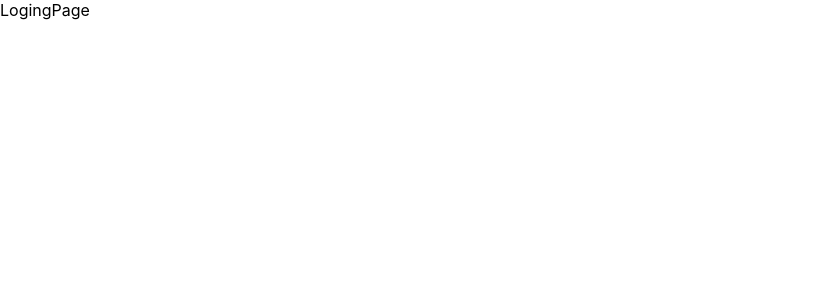
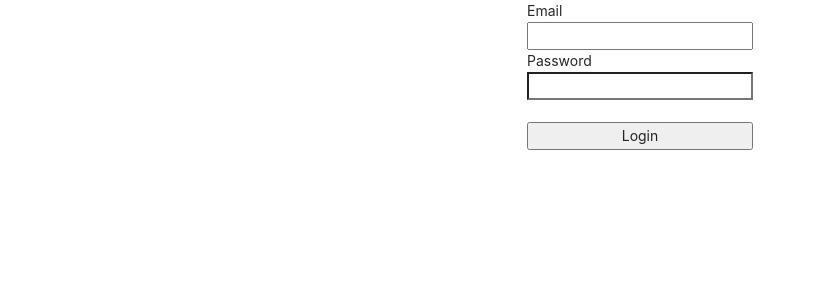
Before and after one commit to TestJeong/Hook_Test, a React (Create React App) app: page /login in a window 1280 px wide. Shown: the top 300 px of the page, without its empty margins (0-815 px from the left). Built offline with nearby package versions, Linux system fonts and the light colour scheme.

Commit message:
Login Page 구현 1

```diff
--- /dev/null
+++ b/src/_reducers/index.js
@@ -0,0 +1,5 @@
+import { combineReducers } from "redux";
+
+const rootReducer = combineReducers({});
+
+export default rootReducer;
--- a/src/components/views/LandingPage/LandingPage.js
+++ b/src/components/views/LandingPage/LandingPage.js
@@ -5,7 +5,19 @@ function LandingPage() {
   useEffect(() => {
     axios.get("/api/hello").then((response) => console.log(response.data));
   }, []);
-  return <div>LandingPage</div>;
+  return (
+    <div
+      style={{
+        display: "flex",
+        justifyContent: "center",
+        alignItems: "center",
+        width: "100%",
+        height: "100%",
+      }}
+    >
+      <h2>시작 페이지</h2>
+    </div>
+  );
 }
 
 export default LandingPage;
--- a/src/components/views/LoginPage/LoginPage.js
+++ b/src/components/views/LoginPage/LoginPage.js
@@ -1,7 +1,44 @@
-import React from "react";
+import React, { useState } from "react";
 
 function LogingPage() {
-  return <div>LogingPage</div>;
+  const [Email, setEmail] = useState("");
+  const [Password, setPassword] = useState("");
+
+  const onEmailHandler = (event) => {
+    setEmail(event.currentTarget.value);
+  };
+
+  const onPasswordHandler = (event) => {
+    setPassword(event.currentTarget.value);
+  };
+
+  const onSubmitHandler = (event) => {};
+
+  return (
+    <div
+      style={{
+        display: "flex",
+        justifyContent: "center",
+        alignItems: "center",
+        width: "100%",
+        height: "100%",
+      }}
+    >
+      <form
+        style={{ display: "flex", flexDirection: "column" }}
+        onSubmit={onSubmitHandler}
+      >
+        <label>Email</label>
+        <input type="email" value={Email} onChange={onEmailHandler} />
+        <label>Password</label>
+        <input type="password" value={Password} onChange={onPasswordHandler} />
+
+        <br />
+
+        <button>Login</button>
+      </form>
+    </div>
+  );
 }
 
 export default LogingPage;
--- a/src/index.js
+++ b/src/index.js
@@ -2,5 +2,21 @@ import React from "react";
 import ReactDOM from "react-dom";
 import "./index.css";
 import App from "./App";
+import "antd/dist/antd.css";
+import { Provider } from "react-redux";
+import { applyMiddleware, createStore } from "redux";
+import promiseMiddleware from "redux-promise";
+import ReduxThunk from "redux-thunk";
+import Reducer from "./_reducers";
 
-ReactDOM.render(<App />, document.getElementById("root"));
+const createStoreWithMiddleware = applyMiddleware(
+  promiseMiddleware,
+  ReduxThunk
+)(createStore);
+
+ReactDOM.render(
+  <Provider store={createStoreWithMiddleware(Reducer)}>
+    <App />
+  </Provider>,
+  document.getElementById("root")
+);
```
Also changed, not shown: package.json (+6 -1 lines), 1 other file (tests, documents, lock files or other folders).
